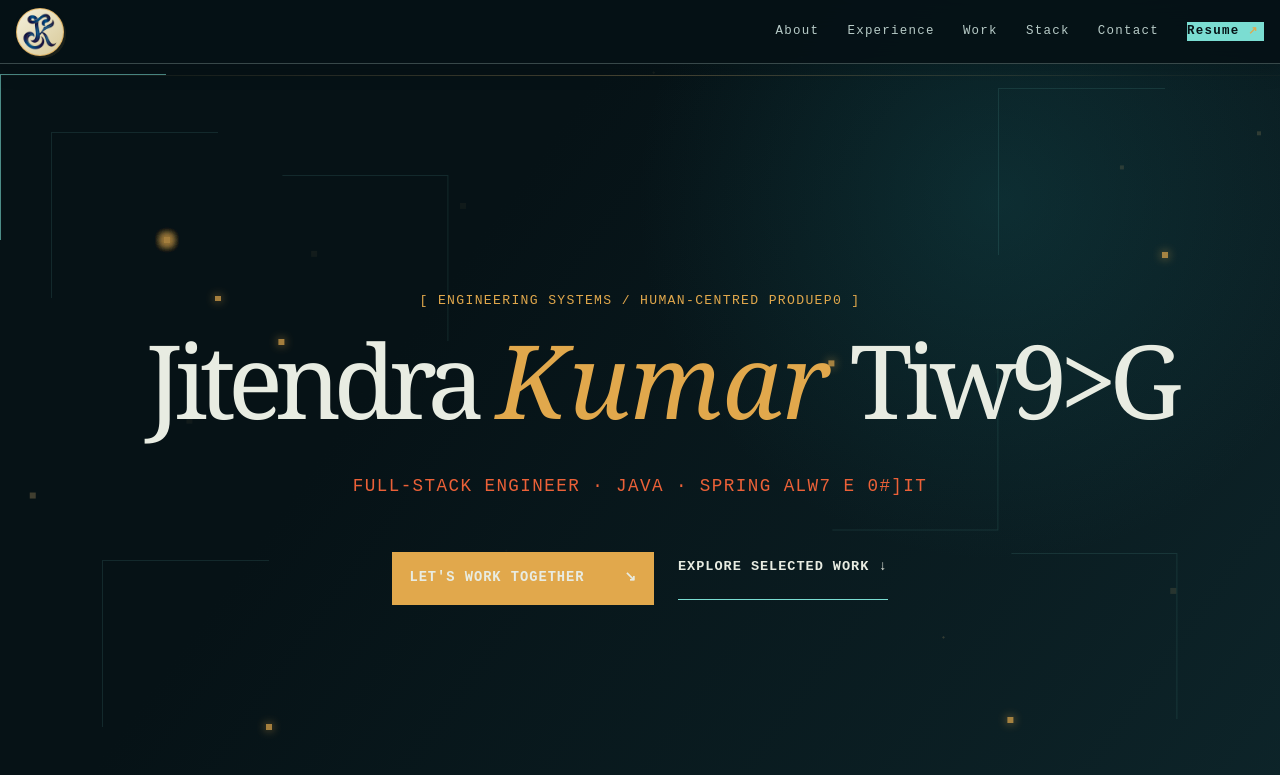
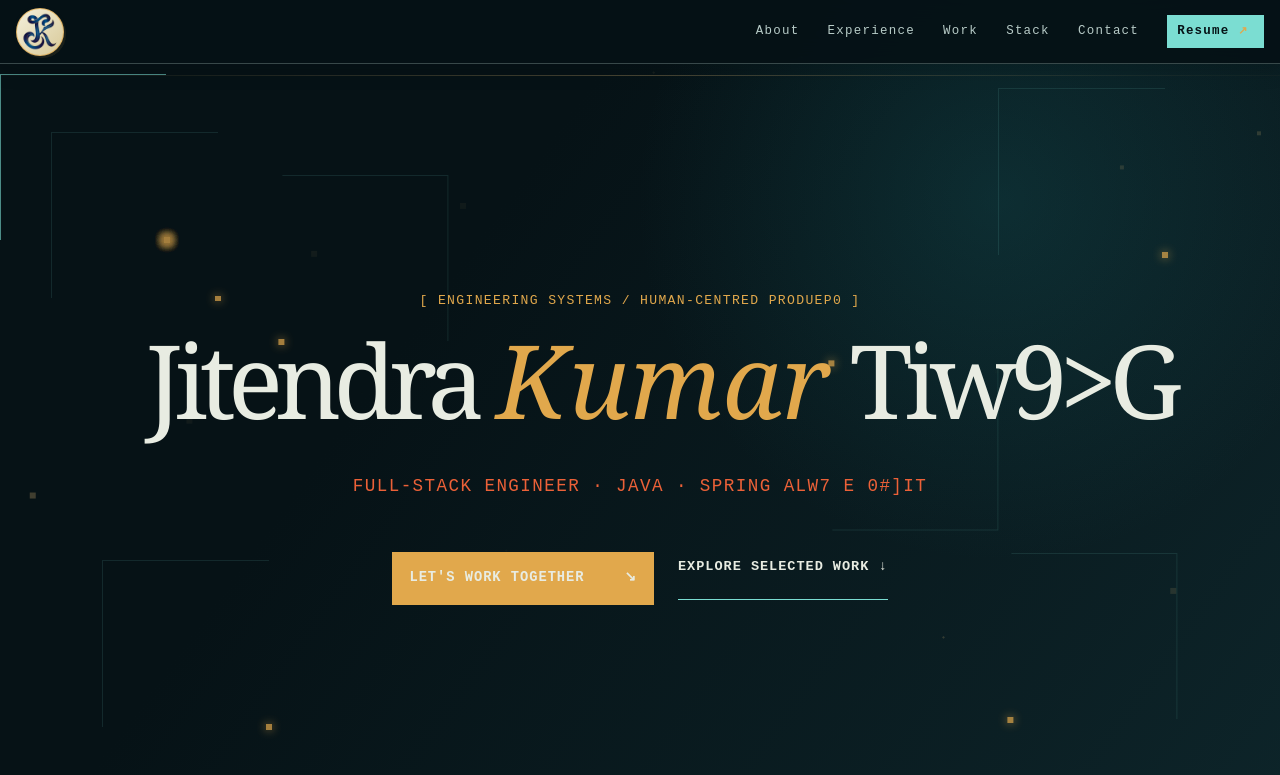
Before and after one commit to jkjitendra/jitendra-portfolio, a Next.js app: page /home/2026-current in a window 1280 px wide. Shown: the top 775 px of the page. Built offline with nearby package versions, Linux system fonts and the light colour scheme.

Commit message:
style: add padding to desktop resume link in global styles

```diff
--- a/app/globals.css
+++ b/app/globals.css
@@ -302,7 +302,7 @@ body {
 
 @media (min-width: 1024px) {
   .portfolio-site .section-shell { padding-inline: clamp(3rem, 5vw, 6.5rem); }.portfolio-site .portfolio-section { min-height: 100svh; padding-top: clamp(6.5rem, 11vw, 10rem); padding-bottom: clamp(5rem, 9vw, 8rem); }
-  .portfolio-site .portfolio-menu-button { display: none; }.portfolio-site .portfolio-links { position: static; display: flex; max-height: none; overflow: visible; align-items: center; gap: clamp(.8rem, 2.2vw, 2.25rem); padding: 0; border: 0; background: transparent; }.portfolio-site .portfolio-links > a { min-height: auto; padding: 0; border: 0; }.portfolio-site .portfolio-links > a[aria-current="location"]::after { bottom: -.45rem; }.portfolio-site .portfolio-resume-link { margin-top: 0; }
+  .portfolio-site .portfolio-menu-button { display: none; }.portfolio-site .portfolio-links { position: static; display: flex; max-height: none; overflow: visible; align-items: center; gap: clamp(.8rem, 2.2vw, 2.25rem); padding: 0; border: 0; background: transparent; }.portfolio-site .portfolio-links > a { min-height: auto; padding: 0; border: 0; }.portfolio-site .portfolio-links > a[aria-current="location"]::after { bottom: -.45rem; }.portfolio-site .portfolio-links > a.portfolio-resume-link { margin-top: 0; padding: .48rem .62rem; }
   .portfolio-site .portfolio-hero { padding-top: 6rem; padding-bottom: 0; }.portfolio-site .portfolio-hero--centered h1 { width: auto; min-height: 1.1em; padding: .06em .08em .16em 0; font-size: clamp(2.25rem, 8vw, 8.5rem); line-height: .84; white-space: nowrap; }.portfolio-site .portfolio-hero--centered .decode-shell--words { white-space: nowrap; }.portfolio-site .hero-kicker, .portfolio-site .hero-role { max-width: none; }.portfolio-site .hero-role { margin-top: 2rem; font-size: clamp(.8rem, 1.5vw, 1.1rem); line-height: normal; }.portfolio-site .hero-actions { gap: 1.5rem; margin-top: clamp(2.7rem, 7vh, 5rem); }.portfolio-site .hero-circuit { opacity: .72; }.portfolio-site .amber-drift-particle:nth-child(n+11) { display: block; }
   .portfolio-site .section-number { top: 1.5rem; right: clamp(1.25rem, 5vw, 6.5rem); font-size: clamp(4rem, 10vw, 9.5rem); }.portfolio-site .section-label { padding-right: 0; font-size: clamp(.78rem, .82vw, .9rem); }.portfolio-site .portfolio-section h2 { max-width: 15ch; font-size: clamp(2.8rem, 7.5vw, 6.6rem); line-height: .9; }
   .portfolio-site .about-layout { grid-template-columns: minmax(16rem, .8fr) minmax(0, 1.2fr); gap: clamp(2.5rem, 8vw, 9rem); margin-top: 3rem; }.portfolio-site .about-copy h2 { min-height: 3.35em; }.portfolio-site .section-heading-row, .portfolio-site .work-heading, .portfolio-site .stack-heading { grid-template-columns: 1.25fr .65fr; align-items: start; gap: 3rem; margin-top: 2.5rem; margin-bottom: 3.5rem; }.portfolio-site .section-heading-row > div, .portfolio-site .work-heading > div, .portfolio-site .stack-heading > div { min-height: clamp(10rem, 17vw, 16rem); }.portfolio-site .section-heading-row h2, .portfolio-site .work-heading h2, .portfolio-site .stack-heading h2, .portfolio-site .contact-heading h2 { min-height: 2.22em; padding: .04em .06em .17em 0; }.portfolio-site .section-intro, .portfolio-site .work-heading > p, .portfolio-site .stack-heading > p { font-size: 1.05rem; }
```
